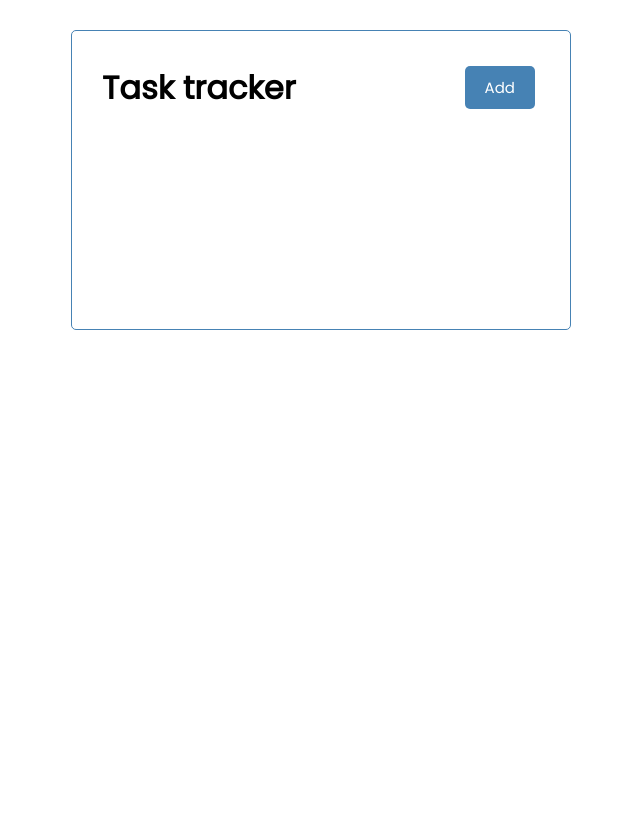
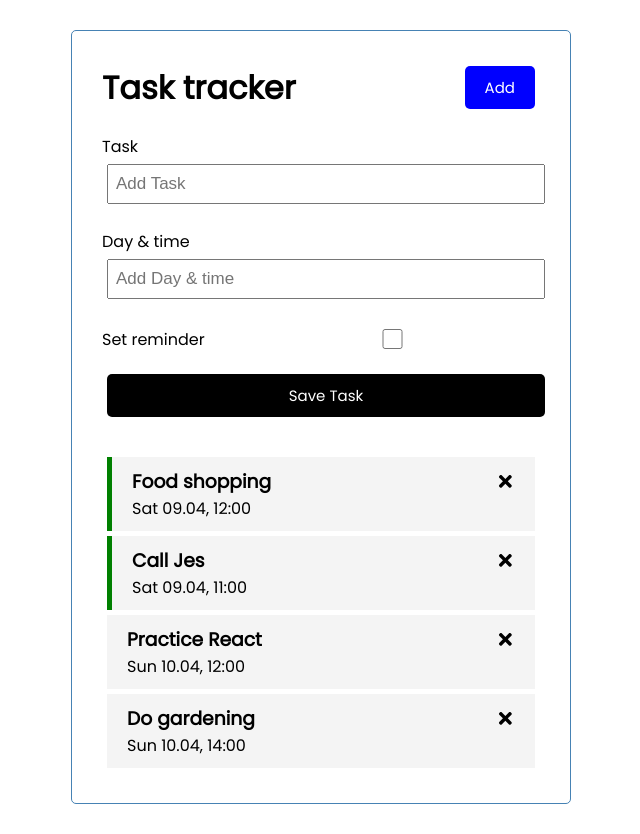
Before and after one commit to leokotman/task-tracker, a React (Create React App) app: page / in a window 1280 px wide. Shown: the whole page, without its empty margins (319-959 px from the left). Before the commit the page ends 800 px from the top, so only its background shows below. Built offline with nearby package versions, Linux system fonts and the light colour scheme.

Commit message:
tasks, header, form started

```diff
--- a/package.json
+++ b/package.json
@@ -8,6 +8,7 @@
     "@testing-library/user-event": "^13.5.0",
     "react": "^18.0.0",
     "react-dom": "^18.0.0",
+    "react-icons": "^4.3.1",
     "react-scripts": "5.0.0",
     "web-vitals": "^2.1.4"
   },
--- a/src/App.js
+++ b/src/App.js
@@ -1,9 +1,58 @@
+import { useState } from 'react';
+
 import Header from "./components/Header";
+import Tasks from "./components/Tasks";
+
+import AddTask from "./components/AddTask";
 
 function App() {
+  const [tasks, setTasks] = useState([
+    {
+      id: 1,
+      text: "Food shopping",
+      date: "Sat 09.04, 12:00",
+      reminder: true,
+    },
+    {
+      id: 2,
+      text: "Call Jes",
+      date: "Sat 09.04, 11:00",
+      reminder: true,
+    },
+    {
+      id: 3,
+      text: "Practice React",
+      date: "Sun 10.04, 12:00",
+      reminder: false,
+    },
+    {
+      id: 4,
+      text: "Do gardening",
+      date: "Sun 10.04, 14:00",
+      reminder: false,
+    },
+  ]);
+
+  const deleteTask = (id) => {
+    setTasks(tasks.filter((task) => task.id !== id))
+  };
+  const toggleReminder = (id) => {
+    setTasks(tasks.map((task) => {
+      if(task.id === id) {
+        return {...task, reminder: !task.reminder}
+      } else {
+        return task;
+      }
+    }))
+  }
+
   return (
     <div className="container">
       <Header />
+      <AddTask />
+      {tasks.length > 0 ?
+        <Tasks tasks={tasks} onDelete={deleteTask} onToggle={toggleReminder} />
+      : <p>No tasks</p>}
     </div>
   );
 }
--- /dev/null
+++ b/src/components/AddTask.js
@@ -0,0 +1,27 @@
+import { useState } from 'react';
+
+const AddTask = () => {
+  const [text, setText] = useState('');
+  const [day, setDay] = useState('');
+  const [reminder, setReminder] = useState(false);
+
+  return (
+    <form className="add-form">
+      <div className="form-control">
+        <label>Task</label>
+        <input type="text" placeholder="Add Task" value={text} onChange={(e) => setText(e.target.value)} />
+      </div>
+      <div className="form-control">
+        <label>Day & time</label>
+        <input type="text" placeholder="Add Day & time" value={day} onChange={(e) => setDay(e.target.value)}/>
+      </div>
+      <div className="form-control form-control-check" >
+        <label>Set reminder</label>
+        <input type="checkbox" value={reminder} onChange={(e) => setReminder(e.currentTarget.checked)}/>
+      </div>
+      <input type="submit" value="Save Task" className="btn btn-block" />
+    </form>
+  )
+}
+
+export default AddTask;
--- a/src/components/Button.js
+++ b/src/components/Button.js
@@ -1,6 +1,8 @@
-const Button = ({ color, text }) => {
+import PropTypes from 'prop-types';
+
+const Button = ({ color, text, onClick }) => {
   return (
-    <button style={{ backgroundColor: color }} className="btn" >
+    <button style={{ backgroundColor: color }} className="btn" onClick={onClick}>
       {text}
     </button>
   );
@@ -10,5 +12,10 @@
   text: "Add",
   color: "steelblue",
 }
+Button.propTypes = {
+  text: PropTypes.string,
+  color: PropTypes.string,
+  onClick: PropTypes.func,
+}
 
 export default Button;
--- a/src/components/Header.js
+++ b/src/components/Header.js
@@ -4,10 +4,14 @@
 import Button from "./Button";
 
 const Header = ({ title }) => {
+  const click = () => {
+    console.log('click');
+  }
+
   return (
     <header className="header">
       <h1>{title}</h1>
-      <Button text="Add" />
+      <Button text="Add" color="blue" onClick={click}/>
     </header>
   );
 };
--- /dev/null
+++ b/src/components/Task.js
@@ -0,0 +1,14 @@
+import {FaTimes} from "react-icons/fa";
+
+const Task = ({task, onDelete, onToggle}) => {
+  return (
+    <div className={`task ${task.reminder ? 'reminder' : '' }`} onDoubleClick={() => onToggle(task.id)}>
+      <h3>{task.text} <FaTimes onClick={()=> onDelete(task.id)} />
+      </h3>
+      <p>{task.date}</p>
+
+    </div>
+  )
+}
+
+export default Task;
--- /dev/null
+++ b/src/components/Tasks.js
@@ -0,0 +1,15 @@
+import Task from "./Task";
+
+const Tasks = ({tasks, onDelete, onToggle }) => {
+
+  return (
+    <>
+      {tasks.map((task) => (
+        <Task key={task.id} task={task} onDelete={onDelete} onToggle={onToggle} />
+      ))}
+
+    </>
+  );
+};
+
+export default Tasks;
```
Also changed, not shown: src/images/icon-x.svg (added), 1 other file (tests, documents, lock files or other folders).
